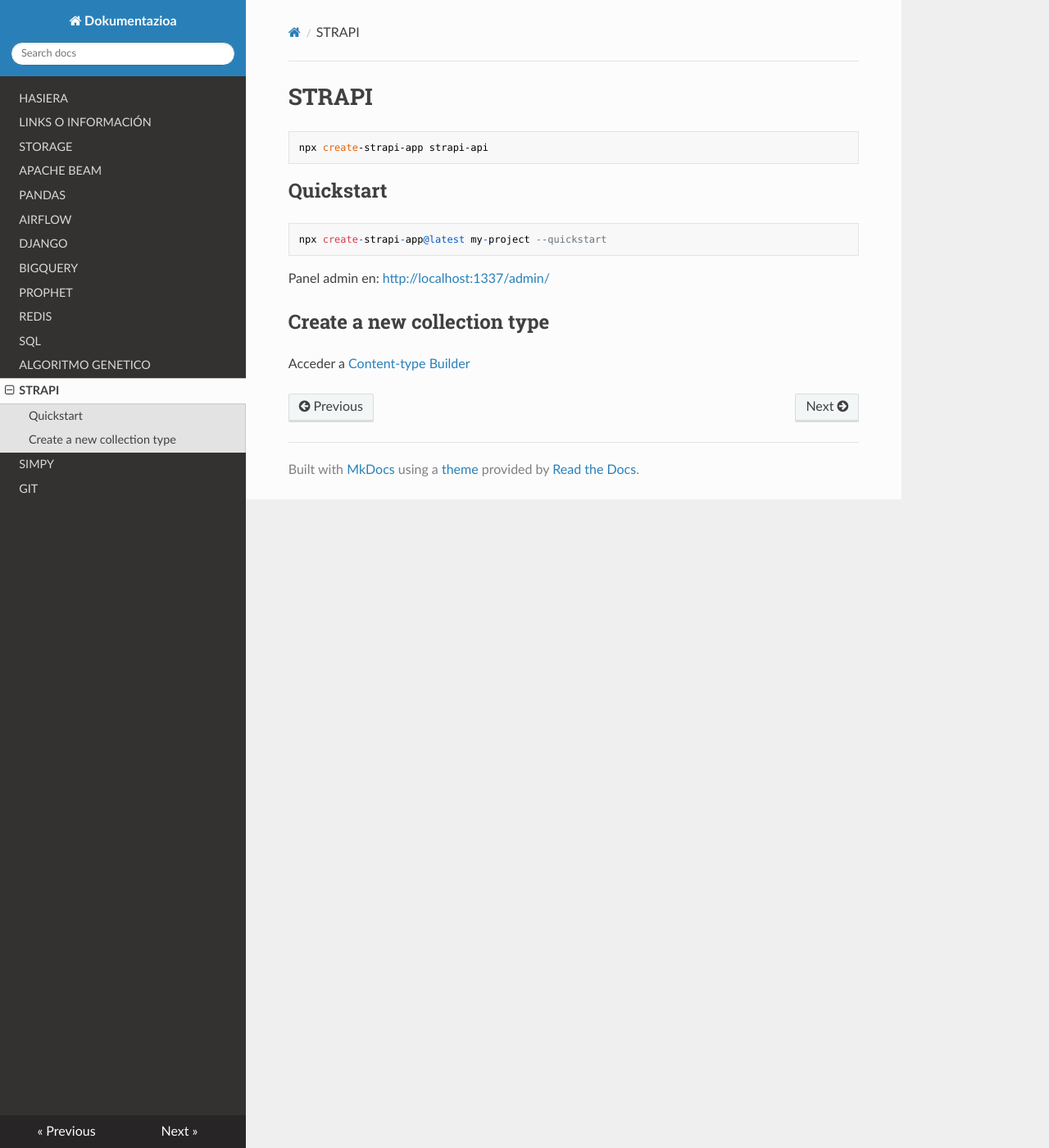
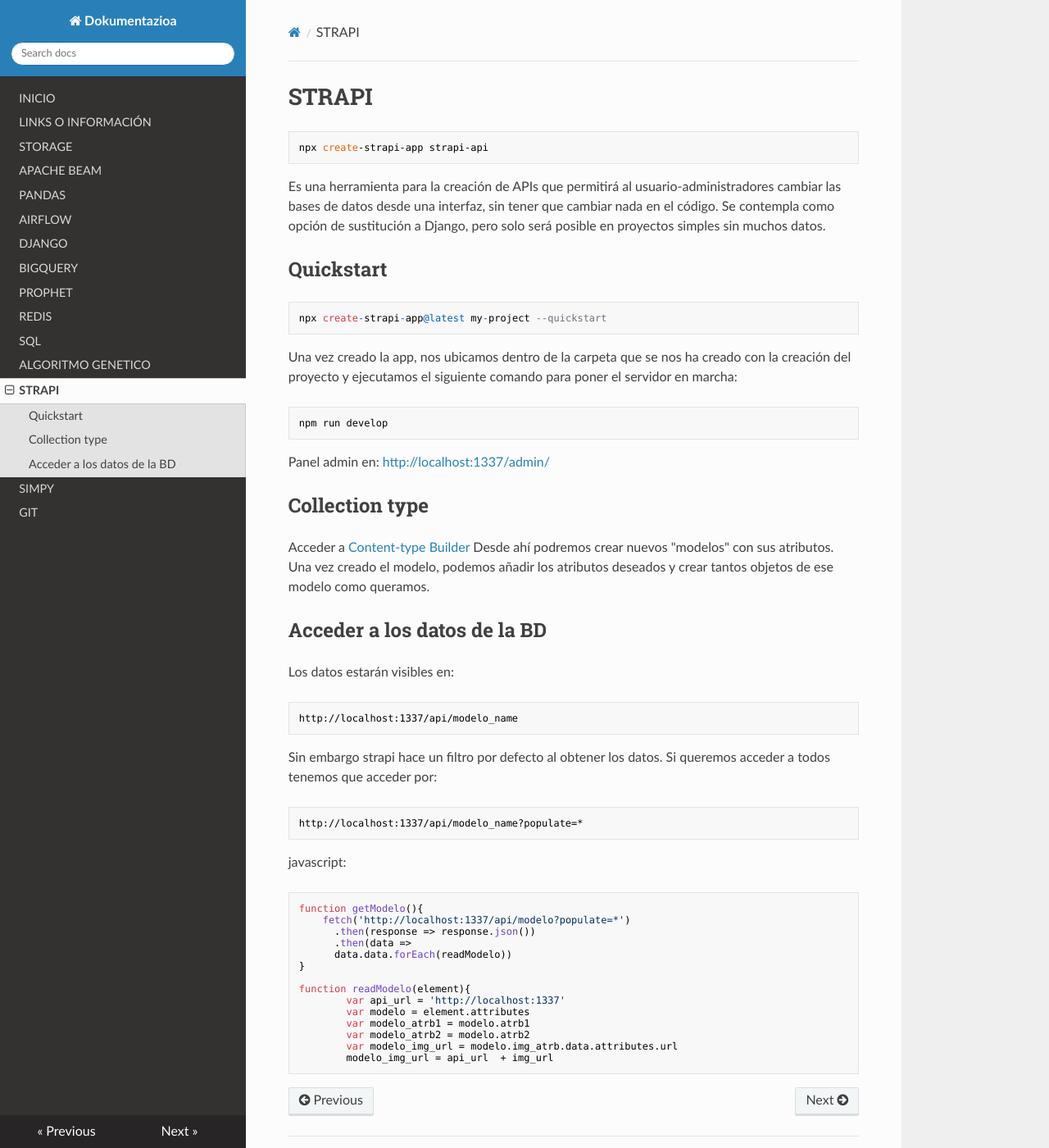
Before and after one commit to lierniortize/help_docs, an MkDocs documentation site: the page built from docs/strapi.md, in a window 1280 px wide and 1400 px high. Shown: the whole window at 82% size. Built offline with MkDocs 1.6.1, drawn with Linux system fonts in a browser that asks for light colours; nearby versions of some CDN libraries.

Commit message:
Completar doc

````diff
--- a/docs/strapi.md
+++ b/docs/strapi.md
@@ -3,6 +3,11 @@
 ```
 npx create-strapi-app strapi-api
 ```
+
+Es una herramienta para la creación de APIs que permitirá al usuario-administradores
+cambiar las bases de datos desde una interfaz, sin tener que cambiar nada en el código.
+Se contempla como opción de sustitución a Django, pero solo será posible en proyectos
+simples sin muchos datos.
 
 ## Quickstart
 
@@ -10,8 +15,51 @@
 npx create-strapi-app@latest my-project --quickstart
 ```
 
+
+Una vez creado la app, nos ubicamos dentro de la carpeta que se nos ha creado con la
+creación del proyecto y ejecutamos el siguiente comando para poner el servidor en marcha:
+```
+npm run develop
+```
+
 Panel admin en: [http://localhost:1337/admin/](http://localhost:1337/admin/)
 
-## Create a new collection type
+
+
+## Collection type
 
 Acceder a [Content-type Builder](http://localhost:1337/admin/plugins/content-type-builder/content-types/plugin::users-permissions.user)
+Desde ahí podremos crear nuevos "modelos" con sus atributos. Una vez creado el modelo, podemos
+añadir los atributos deseados y crear tantos objetos de ese modelo como queramos.
+
+## Acceder a los datos de la BD
+
+Los datos estarán visibles en:
+```
+http://localhost:1337/api/modelo_name
+```
+
+Sin embargo strapi hace un filtro por defecto al obtener los datos. Si queremos acceder a
+todos tenemos que acceder por:
+```
+http://localhost:1337/api/modelo_name?populate=*
+```
+
+javascript:
+
+```
+function getModelo(){
+    fetch('http://localhost:1337/api/modelo?populate=*')
+      .then(response => response.json())
+      .then(data =>
+      data.data.forEach(readModelo))
+}
+
+function readModelo(element){
+        var api_url = 'http://localhost:1337'
+        var modelo = element.attributes
+        var modelo_atrb1 = modelo.atrb1
+        var modelo_atrb2 = modelo.atrb2
+        var modelo_img_url = modelo.img_atrb.data.attributes.url
+        modelo_img_url = api_url  + img_url
+```
--- a/mkdocs.yml
+++ b/mkdocs.yml
@@ -1,6 +1,6 @@
 site_name: Dokumentazioa
 nav:
-  - HASIERA: index.md
+  - INICIO: index.md
   - LINKS O INFORMACIÓN: links.md
   - STORAGE: storage.md
   - APACHE BEAM: beam.md
````
Also changed, not shown: docs/index.md (+4 -7 lines).
